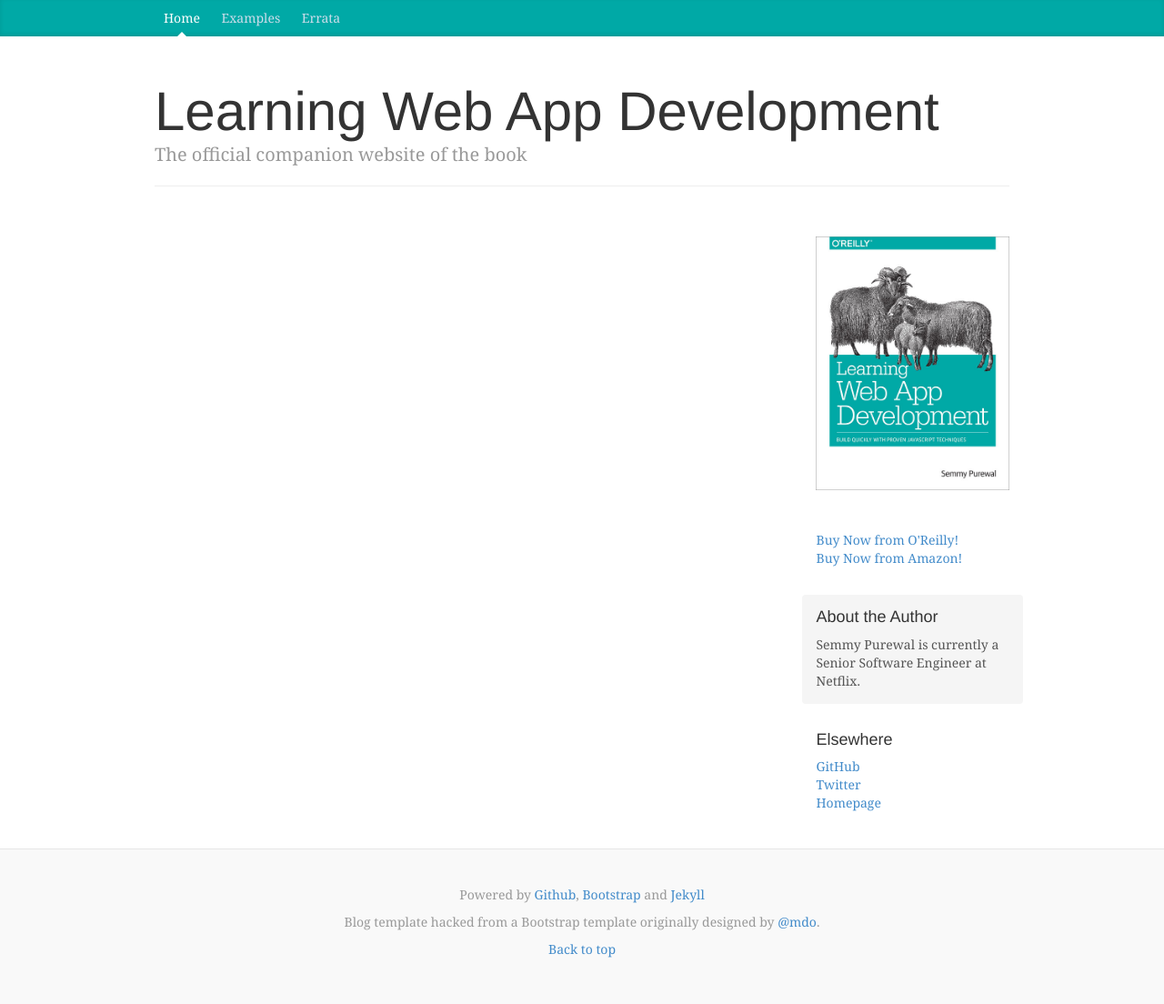
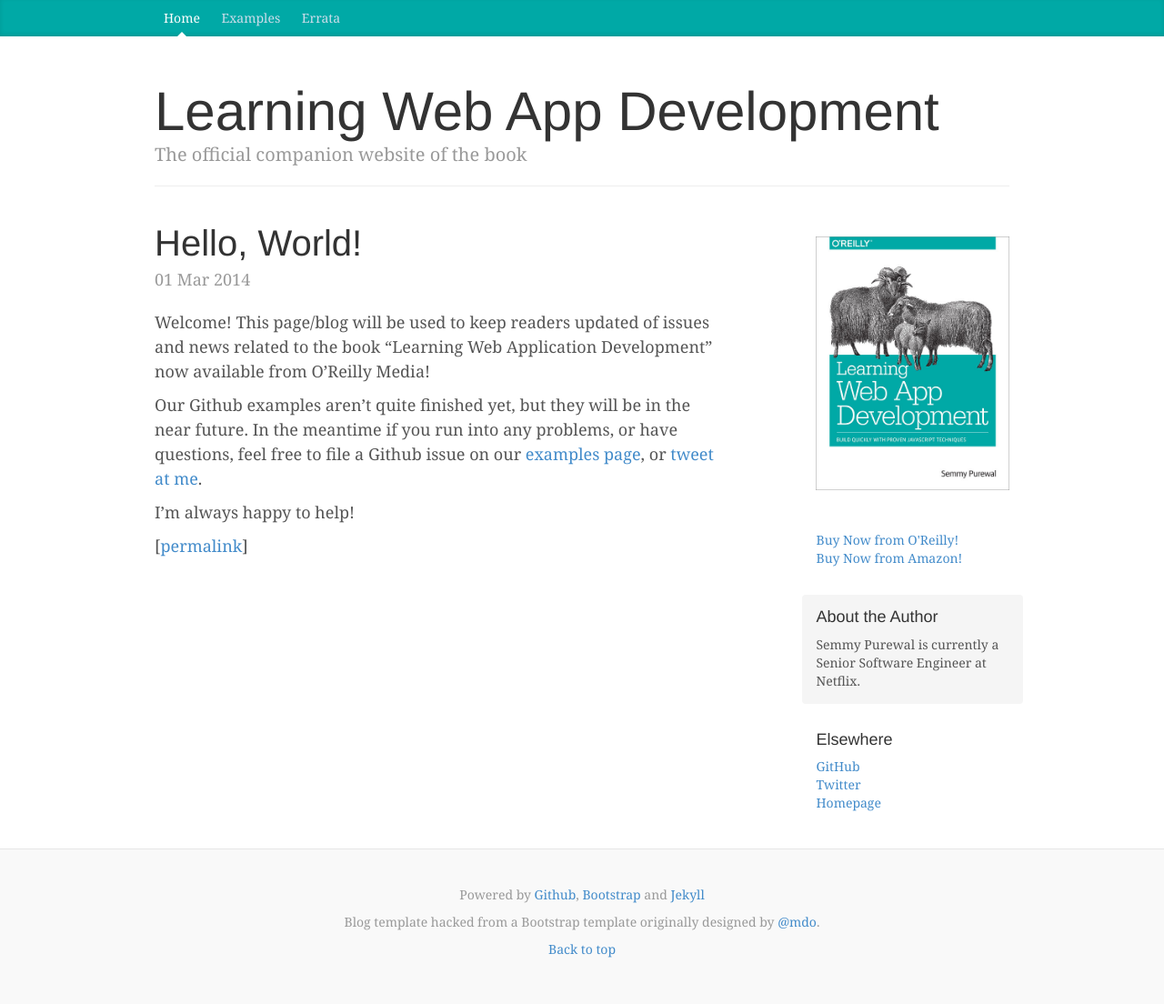
Before and after one commit to learningwebappdev/learningwebappdev.github.io, a Jekyll site: the page built from index.html, in a window 1280 px wide. Shown: the whole page at 91% size. Built offline with Jekyll 4.4.1, drawn with Linux system fonts in a browser that asks for light colours; nearby versions of some CDN libraries; Markdown is read by kramdown in place of the engine named in the settings; the list of posts is cut into pages by our own code.

Commit message:
Add first post

```diff
--- /dev/null
+++ b/_posts/2014-03-01-hello-world.markdown
@@ -0,0 +1,19 @@
+---
+layout: post
+title:  "Hello, World!"
+date:   2014-03-01 13:02:33
+categories: news
+author: Semmy
+---
+
+Welcome! This page/blog will be used to keep readers updated of issues and news
+related to the book "Learning Web Application Development" now available from
+O'Reilly Media!
+
+Our Github examples aren't quite finished yet, but they will be in the near
+future. In the meantime if you run into any problems, or have questions, feel
+free to file a Github issue on our
+[examples page](http://github.com/semmypurewal/learningwebappdev),
+or [tweet at me](http://twitter.com/semmypurewal).
+
+I'm always happy to help!
--- a/index.html
+++ b/index.html
@@ -8,8 +8,8 @@
 <div class="blog-post">
   <h2 class="blog-post-title">{{ post.title }}</h2>
   <p class="blog-post-meta">{{ post.date | date_to_string }}</a></p>
-  {{ post.excerpt }}
-  [<a href="{{ post.url }}">...</a>]
+  {{ post.content }}
+  [<a href="{{ post.url }}">permalink</a>]
 </div>
 
 {% endfor %}
```
